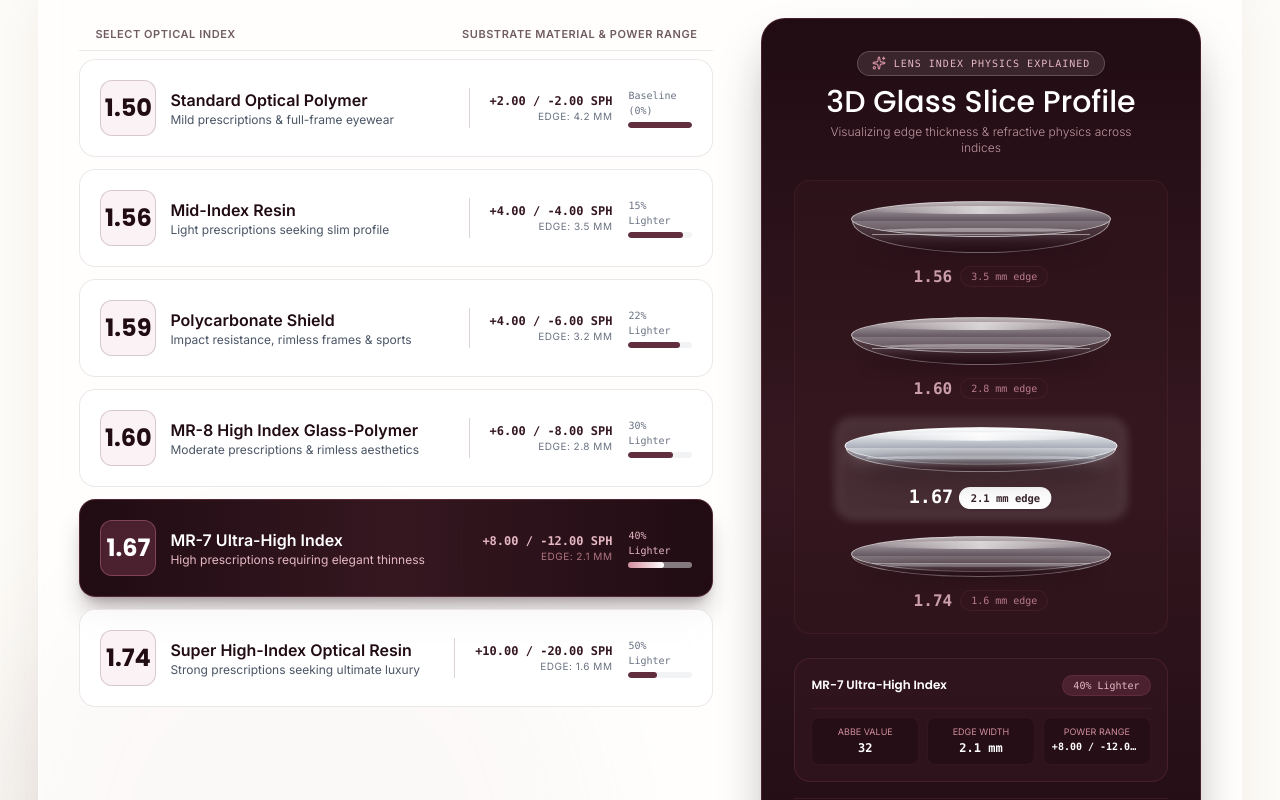
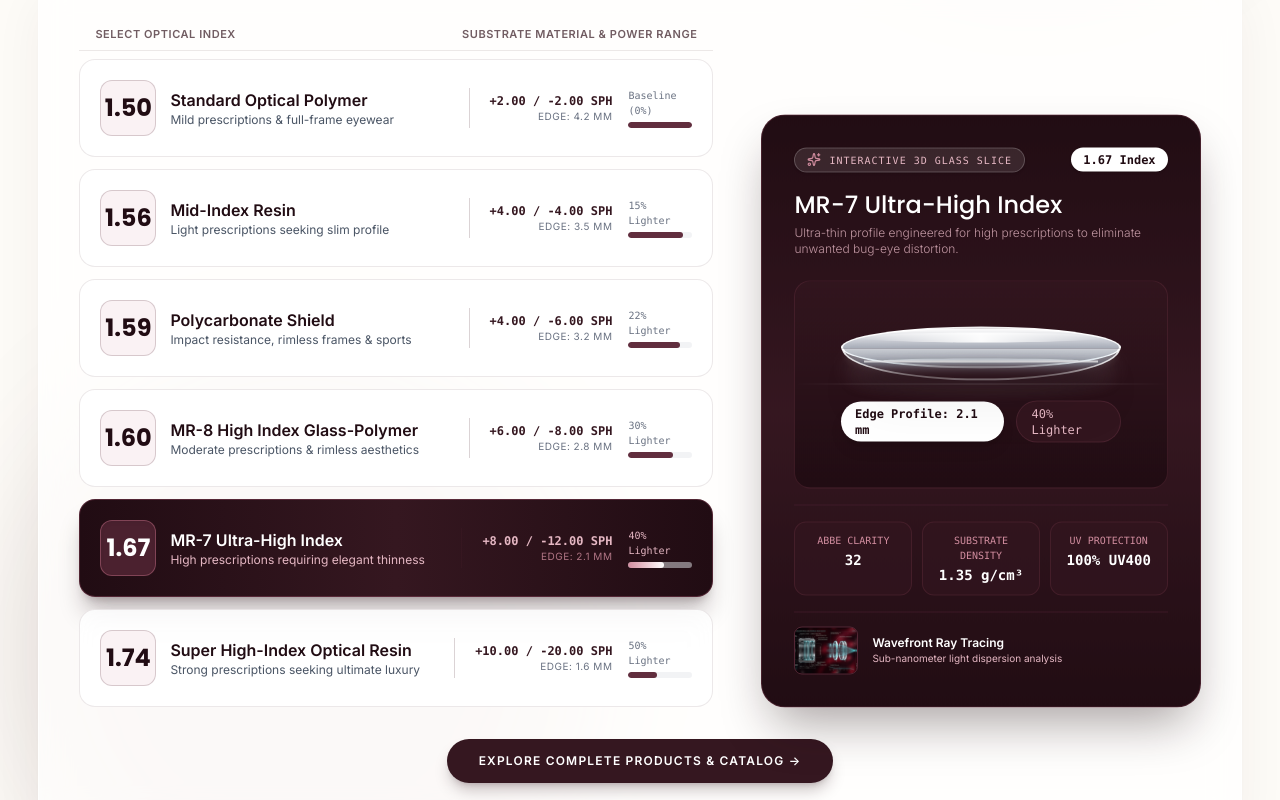
Before and after one commit to B-khushal/clairlens, a React (Vite) app: page / in a window 1280 px wide. Shown: the part 2700-3500 px from the top of the page. Built offline with nearby package versions, Linux system fonts and the light colour scheme.

Commit message:
Update GlassSliceVisualizer to display strictly the single selected 3D glass disc with smooth animations

```diff
--- a/src/components/LensIndex.tsx
+++ b/src/components/LensIndex.tsx
@@ -5,18 +5,12 @@ import { Sliders, Sparkles, ChevronDown } from 'lucide-react';
 
 interface GlassSliceVisualizerProps {
   activeIndex: typeof LENS_INDICES_DATA[0];
-  onSelectIndex?: (index: typeof LENS_INDICES_DATA[0]) => void;
   isMobile?: boolean;
 }
 
-function GlassSliceVisualizer({ activeIndex, onSelectIndex, isMobile = false }: GlassSliceVisualizerProps) {
-  // Subset of indices to display in 3D vertical comparison stack matching reference image
-  const displayIndices = [
-    LENS_INDICES_DATA[1], // 1.56
-    LENS_INDICES_DATA[3], // 1.60
-    LENS_INDICES_DATA[4], // 1.67
-    LENS_INDICES_DATA[5], // 1.74
-  ];
+function GlassSliceVisualizer({ activeIndex, isMobile = false }: GlassSliceVisualizerProps) {
+  // Map thickness percentage to 3D glass disc edge height (1.50 -> 36px, 1.56 -> 28px, 1.60 -> 21px, 1.67 -> 15px, 1.74 -> 10px)
+  const sliceHeight = Math.max(10, Math.round((activeIndex.thickness / 100) * 36));
 
   return (
     <div className={`rounded-3xl bg-gradient-to-b from-wine-950 via-wine-900 to-wine-950 text-white border border-wine-500/30 shadow-2xl shadow-wine-950/40 relative overflow-hidden ${
@@ -24,123 +18,97 @@ function GlassSliceVisualizer({ activeIndex, onSelectIndex, isMobile = false }:
     }`}>
 
       {/* Header */}
-      <div className="text-center mb-6 relative z-10">
-        <div className="inline-flex items-center gap-2 px-3.5 py-1 rounded-full bg-white/10 border border-white/20 text-[10px] uppercase font-mono tracking-widest text-wine-200 mb-2 shadow-sm">
+      <div className="flex items-center justify-between mb-4 relative z-10">
+        <div className="inline-flex items-center gap-2 px-3 py-1 rounded-full bg-white/10 border border-white/20 text-[10px] uppercase font-mono tracking-widest text-wine-200 shadow-sm">
           <Sparkles className="w-3.5 h-3.5 text-wine-300" />
-          Lens Index Physics Explained
+          Interactive 3D Glass Slice
         </div>
-        <h3 className="font-serif text-2xl sm:text-3xl text-white font-medium">
-          3D Glass Slice Profile
-        </h3>
-        <p className="text-xs text-wine-200/80 mt-1 font-light max-w-xs mx-auto">
-          Visualizing edge thickness & refractive physics across indices
-        </p>
+        <span className="text-xs font-mono font-bold px-3 py-1 rounded-full bg-white text-wine-950 shadow-sm">
+          {activeIndex.index} Index
+        </span>
       </div>
 
-      {/* 3D Stack Comparison Area */}
-      <div className="relative py-5 px-3 bg-wine-900/40 rounded-2xl border border-wine-700/30 mb-6 flex flex-col items-center gap-6 sm:gap-7">
-        {displayIndices.map((item) => {
-          const isSelected = item.id === activeIndex.id;
+      <h3 className="font-serif text-xl sm:text-2xl text-white mb-1 relative z-10 font-medium">
+        {activeIndex.material}
+      </h3>
+      <p className="text-xs text-wine-200/80 mb-6 relative z-10 font-light">
+        {activeIndex.description}
+      </p>
 
-          // Map thickness percentage to 3D glass disc edge height (1.56 -> 28px, 1.60 -> 21px, 1.67 -> 15px, 1.74 -> 10px)
-          const sliceHeight = Math.max(10, Math.round((item.thickness / 100) * 28));
+      {/* Selected 3D Glass Disc Display Box */}
+      <div className="relative h-44 sm:h-52 my-4 rounded-2xl bg-gradient-to-b from-wine-900/60 to-wine-950 border border-wine-700/40 flex flex-col items-center justify-center p-6 overflow-hidden">
 
-          return (
+        {/* Background Optical Light Rays */}
+        <div className="absolute inset-0 flex items-center justify-center opacity-30 pointer-events-none">
+          <div className="w-full h-[1px] bg-gradient-to-r from-transparent via-white to-transparent" />
+        </div>
+
+        <AnimatePresence mode="wait">
           <motion.div
-              key={item.id}
-              onClick={() => onSelectIndex && onSelectIndex(item)}
-              whileHover={{ scale: 1.03 }}
-              whileTap={{ scale: 0.98 }}
-              className={`cursor-pointer w-full max-w-[260px] flex flex-col items-center group transition-all duration-300 relative ${
-                isSelected ? 'scale-105 z-10' : 'opacity-85 hover:opacity-100'
-              }`}
+            key={activeIndex.id}
+            initial={{ opacity: 0, scale: 0.9, y: 10 }}
+            animate={{ opacity: 1, scale: 1, y: 0 }}
+            exit={{ opacity: 0, scale: 0.9, y: -10 }}
+            transition={{ duration: 0.35, ease: 'easeOut' }}
+            className="w-full max-w-[280px] flex flex-col items-center relative z-10"
           >
-              {/* Active selection ambient glow */}
-              {isSelected && (
-                <div className="absolute -inset-2 rounded-2xl bg-white/10 border border-white/40 blur-xs pointer-events-none" />
-              )}
-
-              {/* 3D Glass Lens Disc */}
+            {/* 3D Glass Disc */}
             <div className="relative w-full flex flex-col items-center">
 
               {/* Top Glass Surface Ellipse */}
               <div
-                  className={`w-full rounded-[100%] transition-all duration-500 border border-white/80 relative overflow-hidden ${
-                    isSelected
-                      ? 'bg-gradient-to-b from-white via-sky-100/70 to-white/40 shadow-lg shadow-white/20'
-                      : 'bg-gradient-to-b from-white/80 via-sky-100/40 to-white/20'
-                  }`}
-                  style={{ height: '36px' }}
+                className="w-full rounded-[100%] border-2 border-white/90 bg-gradient-to-b from-white via-sky-100/70 to-white/40 shadow-xl shadow-white/20 relative overflow-hidden transition-all duration-500"
+                style={{ height: '42px' }}
               >
-                  {/* Top Glass Specular Shine Sweep */}
-                  <div className="absolute top-1 left-4 right-4 h-2 rounded-[100%] bg-gradient-to-r from-transparent via-white to-transparent opacity-90" />
-                  <div className="absolute bottom-1 left-8 right-8 h-1 rounded-[100%] bg-white/50" />
+                {/* Specular Shine Sweep */}
+                <div className="absolute top-1 left-4 right-4 h-2.5 rounded-[100%] bg-gradient-to-r from-transparent via-white to-transparent opacity-95" />
+                <div className="absolute bottom-1 left-10 right-10 h-1 rounded-[100%] bg-white/60" />
               </div>
 
-                {/* Glass Bevel Side Rim (Height determined by Index Thickness!) */}
+              {/* Glass Bevel Side Rim (Height determined by selected Index Thickness!) */}
               <div
-                  className={`w-[99.2%] -mt-4 transition-all duration-500 border-x border-b border-white/60 relative flex items-center justify-center ${
-                    isSelected
-                      ? 'bg-gradient-to-b from-white/40 via-sky-200/30 to-wine-900/60 shadow-xl'
-                      : 'bg-gradient-to-b from-white/20 via-sky-100/15 to-wine-950/70'
-                  }`}
+                className="w-[99.4%] -mt-5 border-x-2 border-b-2 border-white/80 bg-gradient-to-b from-white/40 via-sky-200/30 to-wine-900/70 shadow-2xl relative flex items-center justify-center transition-all duration-500"
                 style={{
-                    height: `${sliceHeight + 8}px`,
+                  height: `${sliceHeight + 12}px`,
                   borderRadius: '0 0 50% 50% / 0 0 100% 100%'
                 }}
               >
                 {/* Inner Refraction Line */}
-                  <div className="w-[85%] h-[1px] bg-white/60 -mt-1" />
+                <div className="w-[85%] h-[1.5px] bg-white/70 -mt-1" />
               </div>
 
               {/* Realistic Ground Shadow under Disc */}
-                <div className="w-[88%] h-3 bg-wine-950/80 rounded-[100%] blur-sm -mt-2.5 pointer-events-none" />
+              <div className="w-[90%] h-4 bg-wine-950/90 rounded-[100%] blur-sm -mt-3 pointer-events-none" />
 
             </div>
 
-              {/* Index Number Label & Edge Callout */}
-              <div className="mt-2.5 text-center flex items-center gap-2">
-                <span className={`text-base font-bold font-mono transition-colors ${
-                  isSelected ? 'text-white scale-110' : 'text-wine-200 group-hover:text-white'
-                }`}>
-                  {item.index}
-                </span>
-                <span className={`text-[10px] font-mono px-2.5 py-0.5 rounded-full border transition-colors ${
-                  isSelected
-                    ? 'bg-white text-wine-950 font-bold border-white shadow-sm'
-                    : 'bg-wine-900/60 text-wine-300 border-wine-700/40'
-                }`}>
-                  {item.edgeThicknessMm} edge
-                </span>
+            {/* Edge Thickness Badge Callout */}
+            <div className="mt-4 flex items-center gap-3">
+              <div className="px-3.5 py-1 rounded-full bg-white text-wine-950 text-xs font-mono font-bold shadow-lg">
+                Edge Profile: {activeIndex.edgeThicknessMm}
+              </div>
+              <div className="px-3.5 py-1 rounded-full bg-wine-900/90 text-wine-200 text-xs font-mono border border-wine-700/50">
+                {activeIndex.weightReduction}
+              </div>
+            </div>
+          </motion.div>
+        </AnimatePresence>
+
       </div>
 
-            </motion.div>
-          );
-        })}
+      {/* Selected Index Metric Specs Grid */}
+      <div className="grid grid-cols-3 gap-2 sm:gap-2.5 pt-4 border-t border-wine-800/60 text-center relative z-10">
+        <div className="p-2.5 rounded-xl bg-wine-900/60 border border-wine-700/40">
+          <div className="text-[10px] text-wine-300 font-mono uppercase">Abbe Clarity</div>
+          <div className="text-xs sm:text-sm font-semibold font-mono text-white mt-0.5">{activeIndex.abbeyValue}</div>
         </div>
-
-      {/* Selected Index Detailed Metrics */}
-      <div className="p-4 rounded-2xl bg-wine-900/60 border border-wine-700/50 space-y-3 relative z-10">
-        <div className="flex items-center justify-between">
-          <span className="text-xs font-semibold text-white font-serif">{activeIndex.material}</span>
-          <span className="text-[10px] font-mono text-wine-200 bg-wine-800 px-2.5 py-0.5 rounded-full border border-wine-600/40">
-            {activeIndex.weightReduction}
-          </span>
+        <div className="p-2.5 rounded-xl bg-wine-900/60 border border-wine-700/40">
+          <div className="text-[10px] text-wine-300 font-mono uppercase">Substrate Density</div>
+          <div className="text-xs sm:text-sm font-semibold font-mono text-white mt-0.5">{activeIndex.density}</div>
         </div>
-
-        <div className="grid grid-cols-3 gap-2 text-center text-xs font-mono pt-2 border-t border-wine-800/60">
-          <div className="p-2 rounded-lg bg-wine-950/60 border border-wine-800/40">
-            <div className="text-[9px] text-wine-300 font-sans uppercase">Abbe Value</div>
-            <div className="font-bold text-white mt-0.5">{activeIndex.abbeyValue}</div>
-          </div>
-          <div className="p-2 rounded-lg bg-wine-950/60 border border-wine-800/40">
-            <div className="text-[9px] text-wine-300 font-sans uppercase">Edge Width</div>
-            <div className="font-bold text-white mt-0.5">{activeIndex.edgeThicknessMm}</div>
-          </div>
-          <div className="p-2 rounded-lg bg-wine-950/60 border border-wine-800/40">
-            <div className="text-[9px] text-wine-300 font-sans uppercase">Power Range</div>
-            <div className="font-bold text-white mt-0.5 text-[10px] truncate">{activeIndex.power}</div>
-          </div>
+        <div className="p-2.5 rounded-xl bg-wine-900/60 border border-wine-700/40">
+          <div className="text-[10px] text-wine-300 font-mono uppercase">UV Protection</div>
+          <div className="text-xs sm:text-sm font-semibold font-mono text-white mt-0.5">{activeIndex.uvProtection}</div>
         </div>
       </div>
 
@@ -321,7 +289,7 @@ export default function LensIndex({ onNavigate }: LensIndexProps) {
                               transition={{ duration: 0.35, ease: 'easeInOut' }}
                               className="overflow-hidden"
                             >
-                              <GlassSliceVisualizer activeIndex={item} onSelectIndex={handleItemClick} isMobile={true} />
+                              <GlassSliceVisualizer activeIndex={item} isMobile={true} />
                             </motion.div>
                           )}
                         </AnimatePresence>
@@ -334,7 +302,7 @@ export default function LensIndex({ onNavigate }: LensIndexProps) {
 
             {/* Right Column: Dynamic Physical Glass Thickness Visualizer (Desktop Only) */}
             <div className="hidden xl:block xl:col-span-5 relative xl:sticky xl:top-28">
-              <GlassSliceVisualizer activeIndex={activeIndex} onSelectIndex={handleItemClick} />
+              <GlassSliceVisualizer activeIndex={activeIndex} />
             </div>
 
           </div>
```
Lines whose indentation alone changed are shown as unchanged.
